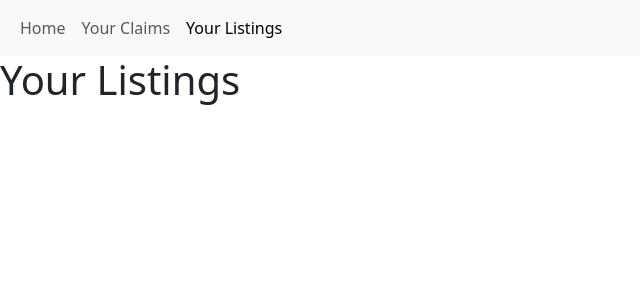
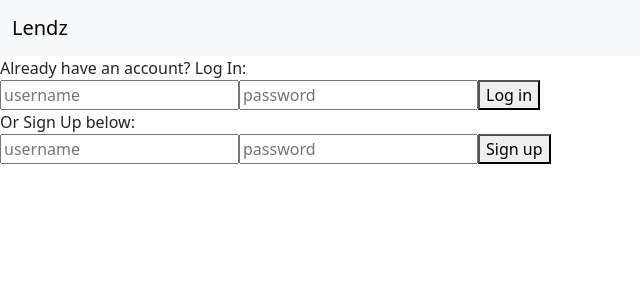
Before and after one commit to khamerling-potts/lendz, a React (Create React App) app in the folder client/: page /yourlistings in a window 1280 px wide. Shown: the top 300 px of the page, without its empty margins (0-640 px from the left). Built offline with nearby package versions, Linux system fonts and the light colour scheme; no server answers.

Commit message:
login, logout, signup all working front end and back end

```diff
--- /dev/null
+++ b/client/src/App.css
@@ -0,0 +1,8 @@
+#logout {
+  float: right;
+}
+
+#invalidLogin {
+  color: red;
+  display: block;
+}
--- /dev/null
+++ b/client/src/App.js
@@ -0,0 +1,30 @@
+import React, { useEffect, useState } from "react";
+import { Outlet, useNavigate } from "react-router-dom";
+import NavBar from "./components/NavBar";
+import "./App.css";
+import Login from "./pages/Login";
+
+function App() {
+  const [user, setUser] = useState(null);
+  const navigate = useNavigate();
+
+  // Automatically checks login
+  useEffect(() => {
+    fetch("/check_session").then((r) => {
+      if (r.ok) {
+        r.json().then((user) => setUser(user));
+      }
+    });
+  }, []);
+
+  return (
+    <>
+      <header>
+        <NavBar user={user} setUser={setUser} />
+      </header>
+      {user ? <Outlet /> : <Login user={user} setUser={setUser} />}
+    </>
+  );
+}
+
+export default App;
--- a/client/src/components/App.js
+++ /dev/null
@@ -1,18 +0,0 @@
-import React, { useEffect, useState } from "react";
-import { Outlet, useNavigate } from "react-router-dom";
-import NavBar from "./NavBar";
-
-function App() {
-  const [loggedIn, setLoggedIn] = useState(false);
-
-  return (
-    <>
-      <header>
-        <NavBar />
-      </header>
-      <Outlet />
-    </>
-  );
-}
-
-export default App;
--- /dev/null
+++ b/client/src/components/LoginForm.js
@@ -0,0 +1,61 @@
+import { useState, useEffect } from "react";
+import { useOutletContext } from "react-router-dom";
+
+function LoginForm({ user, setUser }) {
+  const [username, setUsername] = useState("");
+  const [password, setPassword] = useState("");
+  const [valid, setValid] = useState(true);
+
+  function handleSubmit(e) {
+    e.preventDefault();
+    const configObj = {
+      method: "POST",
+      headers: {
+        "Content-Type": "application/json",
+      },
+      body: JSON.stringify({
+        username,
+        password,
+      }),
+    };
+    fetch("/login", configObj).then((r) => {
+      if (r.ok) {
+        r.json().then((user) => setUser(user));
+      } else {
+        r.json().then((err) => setValid(false));
+      }
+    });
+  }
+  return (
+    <div>
+      <label htmlFor="loginForm" id="loginLabel">
+        Already have an account? Log In:
+      </label>
+      {valid ? (
+        <></>
+      ) : (
+        <label htmlFor="loginForm" id="invalidLogin">
+          Invalid username or password
+        </label>
+      )}
+      <form onSubmit={handleSubmit} id="loginForm">
+        <input
+          type="text"
+          value={username}
+          id="username"
+          placeholder="username"
+          onChange={(e) => setUsername(e.target.value)}
+        ></input>
+        <input
+          type="text"
+          value={password}
+          id="password"
+          placeholder="password"
+          onChange={(e) => setPassword(e.target.value)}
+        ></input>
+        <button type="submit">Log in</button>
+      </form>
+    </div>
+  );
+}
+export default LoginForm;
--- a/client/src/components/NavBar.js
+++ b/client/src/components/NavBar.js
@@ -1,5 +1,11 @@
 import { NavLink } from "react-router-dom";
-function NavBar() {
+function NavBar({ user, setUser }) {
+  function handleLogout(e) {
+    fetch("/logout", { method: "DELETE" }).then((r) => {
+      if (r.ok) setUser(null);
+    });
+  }
+  if (user) {
     return (
       <nav className="navbar navbar-expand-lg bg-body-tertiary">
         <div className="container-fluid">
@@ -17,8 +23,27 @@ function NavBar() {
             </div>
           </div>
         </div>
+        <div className="container-fluid justify-content-end">
+          <span>Hi, {user.username}</span>
+          <button id="logout" onClick={handleLogout}>
+            Log Out
+          </button>
+        </div>
+      </nav>
+    );
+  } else {
+    return (
+      <nav className="navbar navbar-expand-lg bg-body-tertiary">
+        <div className="container-fluid">
+          <div className="collapse navbar-collapse">
+            <div className="navbar-nav">
+              <span className="navbar-brand">Lendz</span>
+            </div>
+          </div>
+        </div>
       </nav>
     );
   }
+}
 
 export default NavBar;
--- /dev/null
+++ b/client/src/components/SignupForm.js
@@ -0,0 +1,52 @@
+import { useState, useEffect } from "react";
+import { useOutletContext } from "react-router-dom";
+
+function SignupForm({ user, setUser }) {
+  const [username, setUsername] = useState("");
+  const [password, setPassword] = useState("");
+
+  function handleSubmit(e) {
+    e.preventDefault();
+    const configObj = {
+      method: "POST",
+      headers: {
+        "Content-Type": "application/json",
+      },
+      body: JSON.stringify({
+        username,
+        password,
+      }),
+    };
+    fetch("/signup", configObj).then((r) => {
+      if (r.ok) {
+        r.json().then((user) => setUser(user));
+      } else {
+        r.json().then((err) => console.log(err));
+      }
+    });
+  }
+  return (
+    <div>
+      <label htmlFor="signupForm">Or Sign Up below:</label>
+
+      <form onSubmit={handleSubmit} id="signupForm">
+        <input
+          type="text"
+          value={username}
+          id="username"
+          placeholder="username"
+          onChange={(e) => setUsername(e.target.value)}
+        ></input>
+        <input
+          type="text"
+          value={password}
+          id="password"
+          placeholder="password"
+          onChange={(e) => setPassword(e.target.value)}
+        ></input>
+        <button type="submit">Sign up</button>
+      </form>
+    </div>
+  );
+}
+export default SignupForm;
--- a/client/src/index.js
+++ b/client/src/index.js
@@ -1,7 +1,7 @@
 import React from "react";
 import routes from "./routes";
 import { createBrowserRouter, RouterProvider } from "react-router-dom";
-import App from "./components/App";
+import App from "./App";
 import "./index.css";
 import { createRoot } from "react-dom/client";
 
--- a/client/src/pages/Home.js
+++ b/client/src/pages/Home.js
@@ -2,49 +2,9 @@ import { useState, useEffect } from "react";
 import { useOutletContext } from "react-router-dom";
 
 function Home() {
-  const [username, setUsername] = useState("");
-  const [password, setPassword] = useState("");
-
-  function handleSubmit(e) {
-    e.preventDefault();
-    const configObj = {
-      method: "POST",
-      headers: {
-        "Content-Type": "application/json",
-      },
-      body: JSON.stringify({
-        username,
-        password,
-      }),
-    };
-    fetch("/signup", configObj).then((r) => {
-      if (r.ok) {
-        r.json().then((user) => console.log(user));
-      } else {
-        r.json().then((err) => console.log(err));
-      }
-    });
-  }
   return (
     <div>
       <h1>Home</h1>
-      <form onSubmit={handleSubmit}>
-        <input
-          type="text"
-          value={username}
-          id="username"
-          placeholder="username"
-          onChange={(e) => setUsername(e.target.value)}
-        ></input>
-        <input
-          type="text"
-          value={password}
-          id="password"
-          placeholder="password"
-          onChange={(e) => setPassword(e.target.value)}
-        ></input>
-        <button type="submit">Sign up</button>
-      </form>
     </div>
   );
 }
--- /dev/null
+++ b/client/src/pages/Login.js
@@ -0,0 +1,14 @@
+import { useState, useEffect } from "react";
+import { useOutletContext } from "react-router-dom";
+import LoginForm from "../components/LoginForm";
+import SignupForm from "../components/SignupForm";
+
+function Login({ user, setUser }) {
+  return (
+    <>
+      <LoginForm user={user} setUser={setUser} />
+      <SignupForm user={user} setUser={setUser} />
+    </>
+  );
+}
+export default Login;
--- a/client/src/routes.js
+++ b/client/src/routes.js
@@ -1,7 +1,8 @@
-import App from "./components/App";
+import App from "./App";
 import Home from "./pages/Home";
 import YourClaims from "./pages/YourClaims";
 import YourListings from "./pages/YourListings";
+import Login from "./pages/Login";
 
 const routes = [
   {
```
Also changed, not shown: 2 other files (tests, documents, lock files or other folders). Lines whose indentation alone changed are shown as unchanged.
